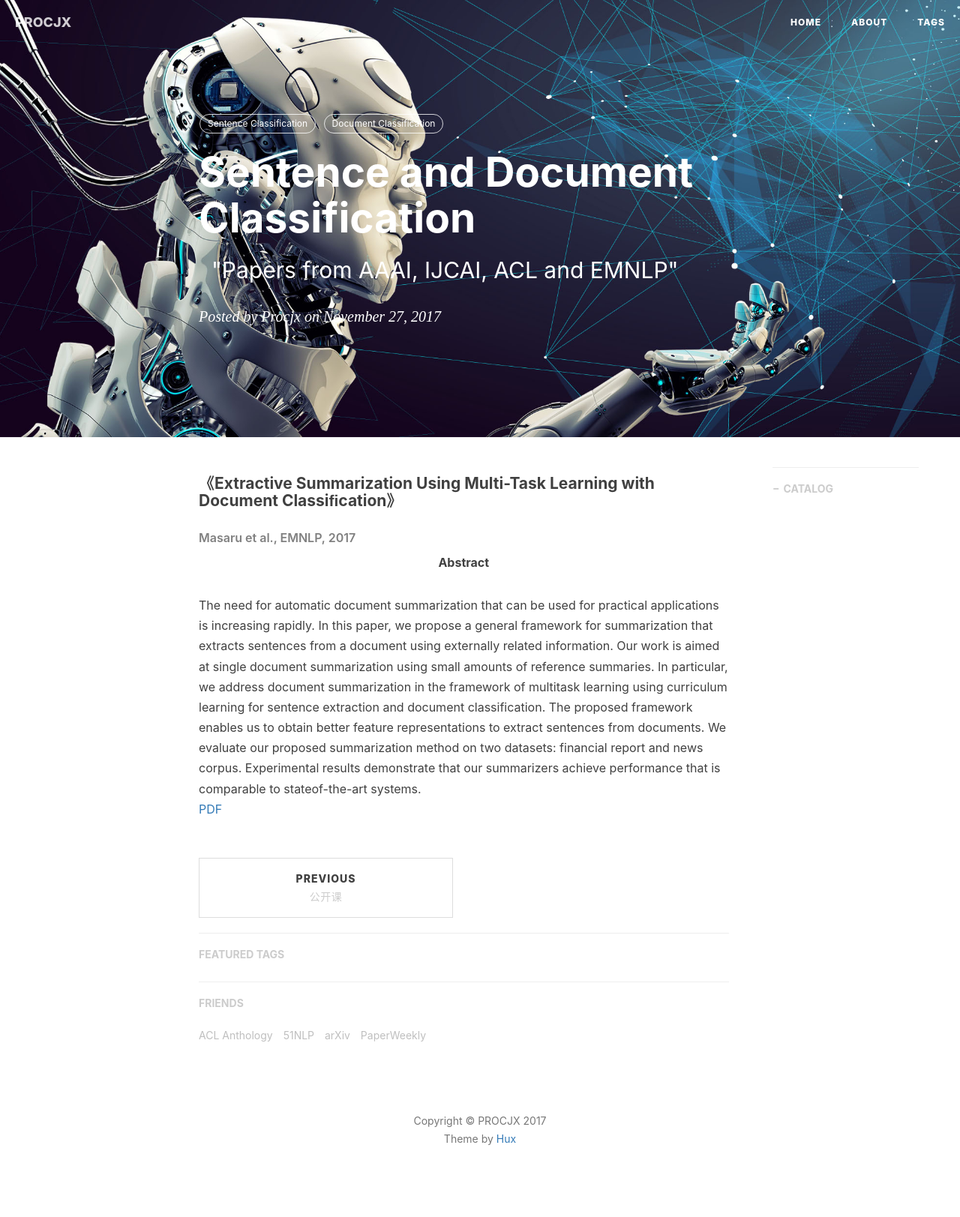
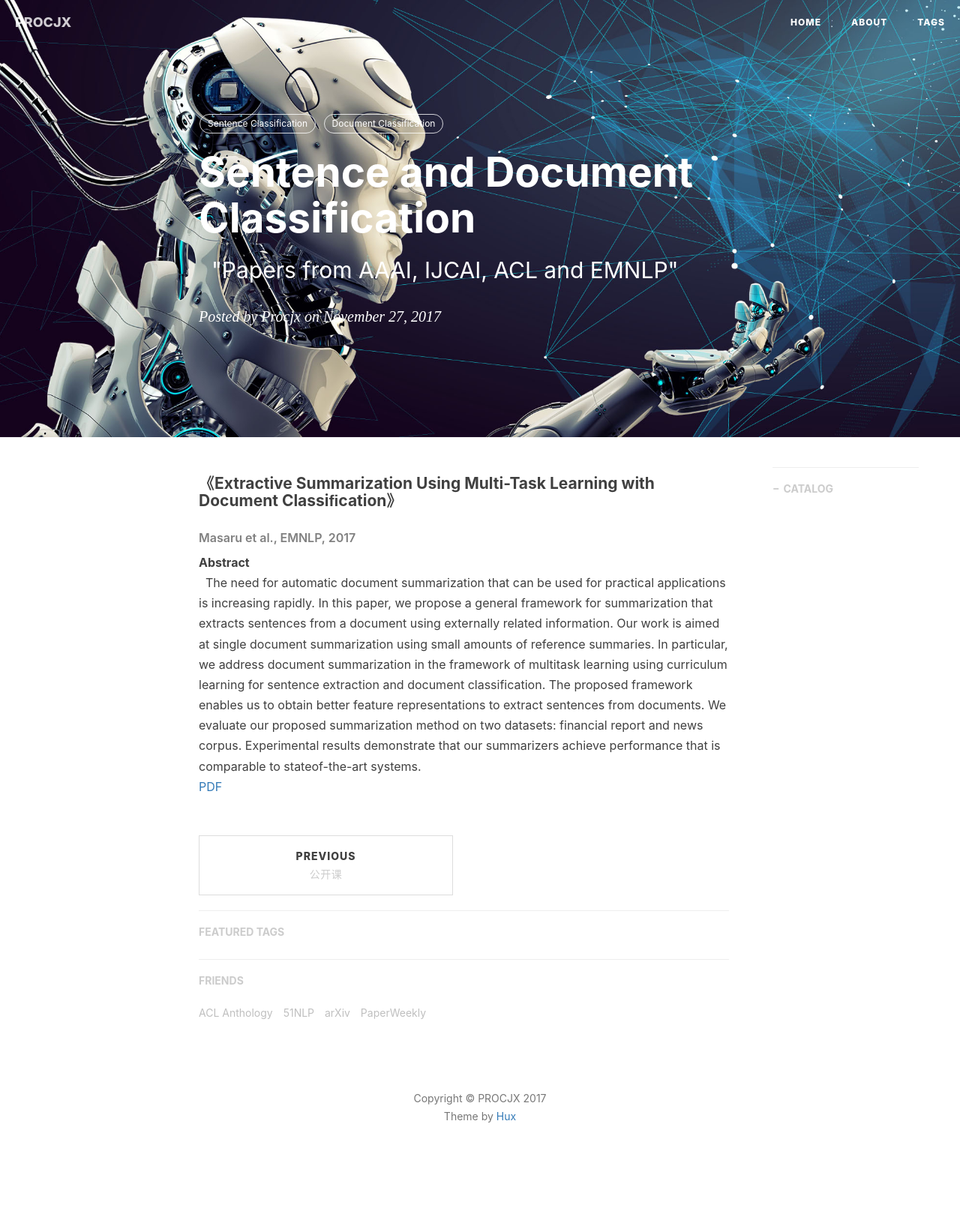
Before and after one commit to procjx/procjx.github.io.old, a Jekyll site: the page built from _posts/2017-11-27-Sentence&DocumentClassification.md, in a window 1280 px wide. Shown: the whole page at 75% size. Built offline with Jekyll 4.4.1, drawn with Linux system fonts in a browser that asks for light colours; nearby versions of some CDN libraries; comment, search, counter and statistics services are not loaded; after the commit the page ends 1593 px from its top, so only the background shows below that.

```diff
--- a/_posts/2017-11-27-Sentence&DocumentClassification.md
+++ b/_posts/2017-11-27-Sentence&DocumentClassification.md
@@ -14,7 +14,7 @@ tags:
 
 #### 《Extractive Summarization Using Multi-Task Learning with Document Classiﬁcation》
 ###### Masaru et al., EMNLP, 2017
-<center><b> Abstract</b></center>
-The need for automatic document summarization that can be used for practical applications is increasing rapidly. In this paper, we propose a general framework for summarization that extracts sentences from a document using externally related information. Our work is aimed at single document summarization using small amounts of reference summaries. In particular, we address document summarization in the framework of multitask learning using curriculum learning for sentence extraction and document classification. The proposed framework enables us to obtain better feature representations to extract sentences from documents. We evaluate our proposed summarization method on two datasets: financial report and news corpus. Experimental results demonstrate that our summarizers achieve performance that is comparable to stateof-the-art systems.
+<b> Abstract</b><br/>
+&nbsp; The need for automatic document summarization that can be used for practical applications is increasing rapidly. In this paper, we propose a general framework for summarization that extracts sentences from a document using externally related information. Our work is aimed at single document summarization using small amounts of reference summaries. In particular, we address document summarization in the framework of multitask learning using curriculum learning for sentence extraction and document classification. The proposed framework enables us to obtain better feature representations to extract sentences from documents. We evaluate our proposed summarization method on two datasets: financial report and news corpus. Experimental results demonstrate that our summarizers achieve performance that is comparable to stateof-the-art systems.
  <br/>
  [PDF](http://aclweb.org/anthology/D17-1222)
```
